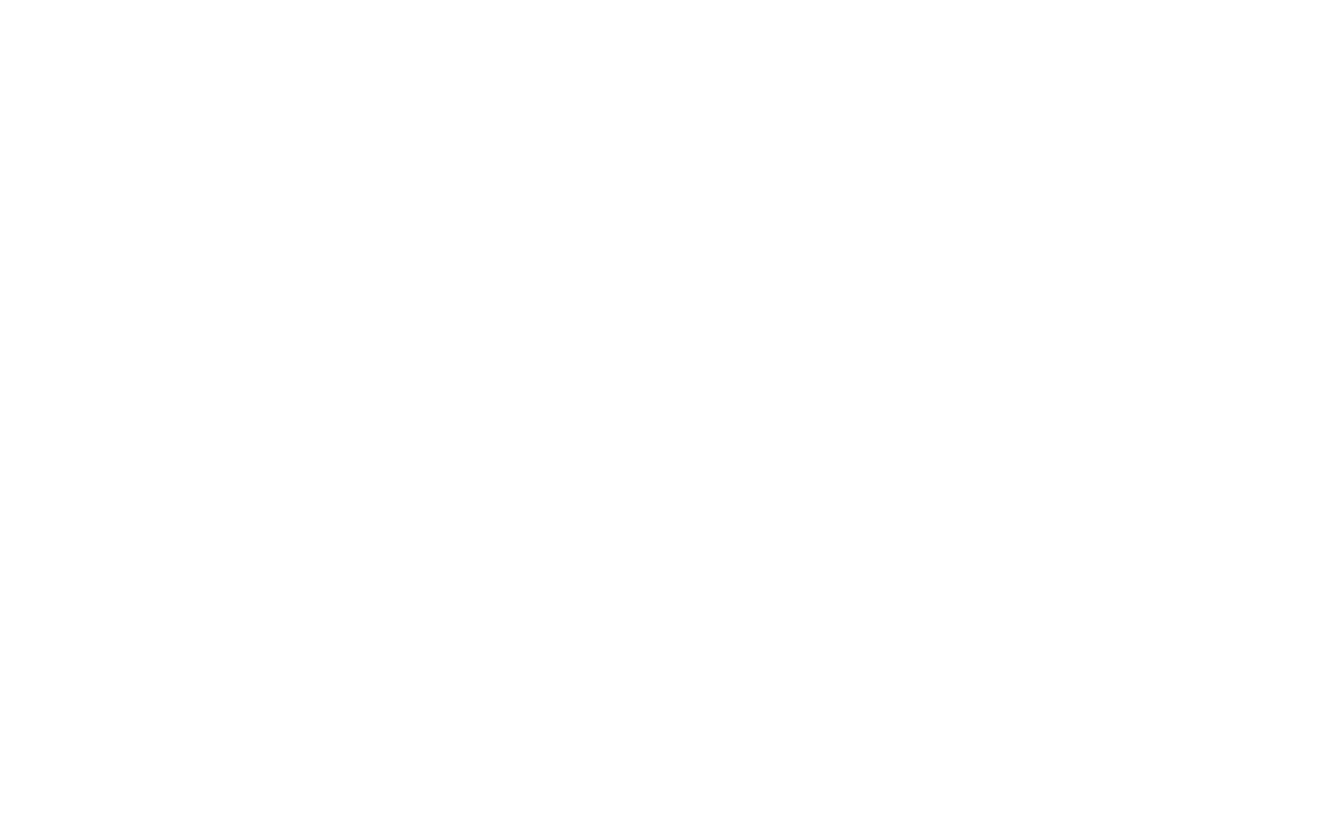
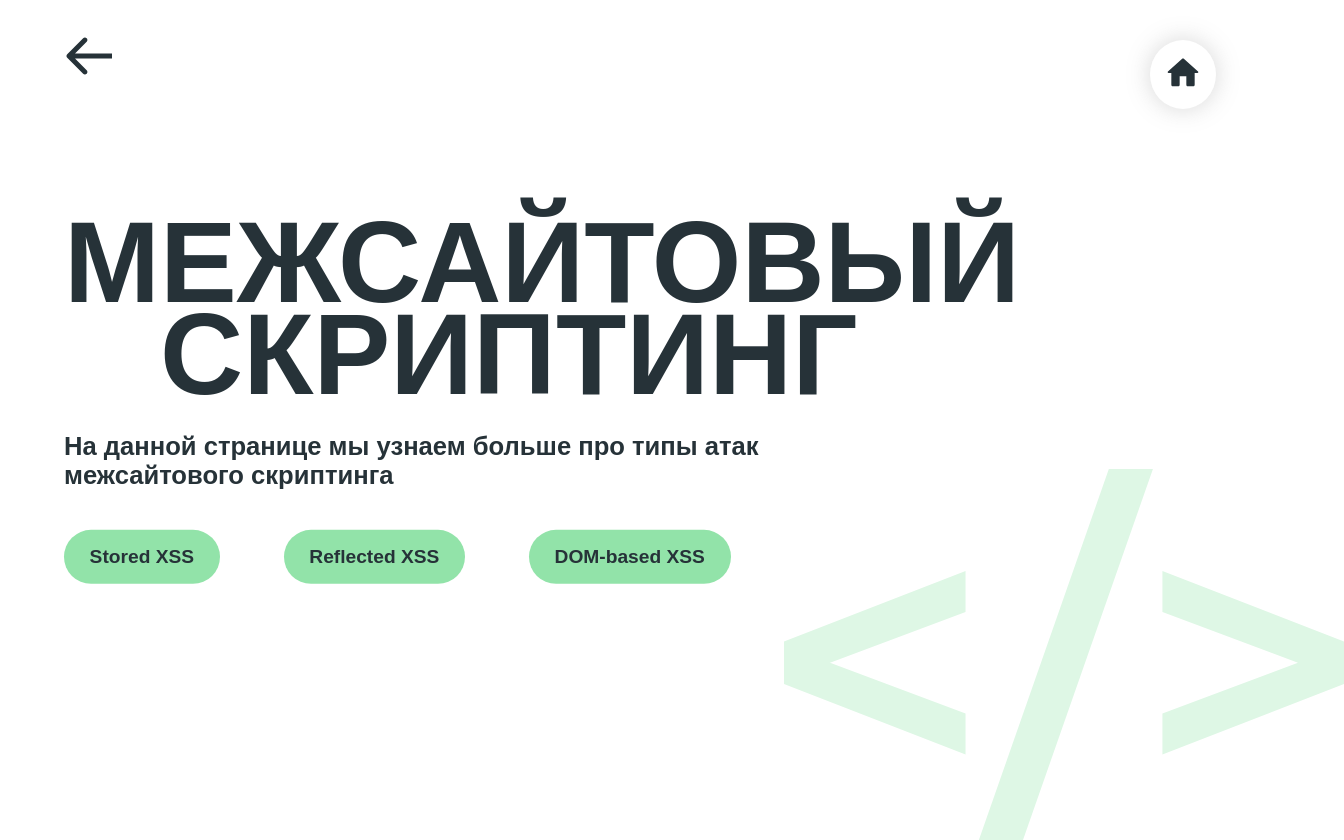
Before and after one commit to getong10/infosec, a Vue app: page /typesXSS in a window 1280 px wide. Before the commit this address had no page. Shown: the whole page, 1344 px wide, since content can reach past the window. Before the commit the page ends 800 px from the top, so only its background shows below. Built offline with nearby package versions, Linux system fonts and the light colour scheme.

Commit message:
types xss page

```diff
--- /dev/null
+++ b/src/components/UI/TypeButton.vue
@@ -0,0 +1,26 @@
+<template>
+  <button
+      class="type-button">
+    <slot></slot>
+  </button>
+</template>
+
+<script>
+export default {
+  name: 'type-button',
+}
+</script>
+
+<style scoped>
+.type-button {
+  border-radius: 100vw;
+  background-color: #92E3A9;
+  padding: 2vh 2vw;
+  border: none;
+  font-size: 1.2rem;
+  cursor: pointer;
+}
+.type-button:hover {
+  background-color: #8bd9a1;
+}
+</style>
--- a/src/components/UI/index.js
+++ b/src/components/UI/index.js
@@ -4,6 +4,7 @@ import MainButton from "@/components/UI/MainButton";
 import MenuButton from "@/components/UI/MenuButton";
 import SecondaryButton from "@/components/UI/SecondaryButton";
 import WhiteButton from "@/components/UI/WhiteButton";
+import TypeButton from "@/components/UI/TypeButton.vue";
 
 export default [
     AnonimusModal,
@@ -12,4 +13,5 @@ export default [
     MenuButton,
     SecondaryButton,
     WhiteButton,
+    TypeButton
 ]
--- a/src/pages/MainPage.vue
+++ b/src/pages/MainPage.vue
@@ -28,11 +28,13 @@ export default {
   top: 50%;
   left: 5%;
   transform: translateY(-50%);
+  z-index: 10;
 }
 img {
   width: 70vh;
   position: absolute;
   right: -5%;
   bottom: -5%;
+  z-index: 5;
 }
 </style>
--- /dev/null
+++ b/src/pages/XSS/TypesOfXSS.vue
@@ -0,0 +1,113 @@
+<template>
+  <div>
+    <img class="back-button" src="@/assets/img/back.svg" @click="$router.push('/xss')"/>
+    <home-button class="home-button"></home-button>
+    <div class="container">
+      <text-content title="МЕЖСАЙТОВЫЙ<br/>&nbsp;&nbsp;&nbspСКРИПТИНГ"
+                    :description="descriptionTypes.filter((type) => type.name === state)[0].description"></text-content>
+      <div class="button-container">
+        <type-button
+            class="type-button"
+            :class="{ active: (textButton.name === state)}"
+            v-for="textButton in buttonsList"
+            :key="textButton"
+            @click="changeState(textButton.name)">
+          {{ textButton.name }}
+        </type-button>
+      </div>
+    </div>
+    <img class="background-img" :src="require(`@/assets/img/background-img/xss.svg`)" alt="xss">
+  </div>
+</template>
+
+<script>
+import TextContent from "@/components/TextContent.vue";
+
+export default {
+  components: {TextContent},
+  data() {
+    return {
+      state: 'first',
+      buttonsList: [
+        {
+          name: 'Stored XSS'
+        },
+        {
+          name: 'Reflected XSS'
+        },
+        {
+          name: 'DOM-based XSS'
+        },
+      ],
+      descriptionTypes: [
+        {
+          name: 'first',
+          description: 'На данной странице мы узнаем больше про типы атак <br/> межсайтового скриптинга'
+        },
+        {
+          name: 'Stored XSS',
+          description: 'Сохраненный XSS: Злоумышленник внедряет вредоносный скрипт, который сохраняется на сервере и выполняется при каждом обращении пользователя к этой странице. Примером может быть комментарий на форуме, который содержит вредоносный код'
+        },
+        {
+          name: 'Reflected XSS',
+          description: 'Рефлектированный XSS: В этом случае злоумышленник внедряет вредоносный код в URL-адрес, который затем отображается на странице и выполняется в браузере пользователя при переходе по этому URL. Например, злоумышленник может отправить жертве ссылку с вредоносными параметрами.'
+        },
+        {
+          name: 'DOM-based XSS',
+          description: 'DOM-ориентированный XSS: Этот вид XSS-атаки связан с манипуляциями DOM (Document Object Model) в браузере пользователя. Злоумышленник внедряет вредоносный код, который изменяет DOM-структуру страницы и взаимодействует с ней. Этот тип XSS сложнее обнаружить и предотвратить'
+        },
+      ],
+    }
+  },
+  methods: {
+    changeState(key) {
+      this.state = key
+    },
+  },
+}
+</script>
+
+<style scoped>
+.container {
+  display: flex;
+  flex-direction: column;
+  gap: 5vh;
+  position: absolute;
+  top: 50%;
+  left: 5%;
+  transform: translateY(-50%);
+  z-index: 1;
+}
+.background-img {
+  width: 70vh;
+  position: absolute;
+  right: -5%;
+  bottom: -5%;
+  z-index: 0;
+}
+.home-button {
+  position: absolute;
+  right: 5%;
+  top: 5%;
+}
+.back-button {
+  position: absolute;
+  left: 5%;
+  top: 4%;
+  cursor: pointer;
+  height: 6vh;
+}
+.button-container {
+  display: flex;
+}
+.button-container .type-button:not(:first-child) {
+  margin-left: 5vw
+}
+.active {
+  background-color: #FFFFFF;
+  border: 5px solid #92E3A9;
+}
+.active:hover {
+  background-color: #FFFFFF;
+}
+</style>
--- a/src/pages/XSS/XSSMainPage.vue
+++ b/src/pages/XSS/XSSMainPage.vue
@@ -23,7 +23,7 @@ export default {
       buttonsList: [
         {
           name: 'Типы атак',
-          link: ''
+          link: 'typesXSS'
         },
         {
           name: 'Защита',
--- a/src/router/router.js
+++ b/src/router/router.js
@@ -7,6 +7,7 @@ import DDoSMainPage from "@/pages/DDoS/DDoSMainPage.vue";
 import CSRFMainPage from "@/pages/CSRF/CSRFMainPage.vue";
 import ClickjackingMainPage from "@/pages/Clickjacking/ClickjackingMainPage.vue";
 import MainPage from "@/pages/MainPage.vue";
+import TypesOfXSS from "@/pages/XSS/TypesOfXSS.vue";
 
 
 const routes = [
@@ -21,6 +22,10 @@ const routes = [
     {
         path: '/xss',
         component: XSSMainPage
+    },
+    {
+        path: '/typesXSS',
+        component: TypesOfXSS
     },
     {
         path: '/timing',
```
